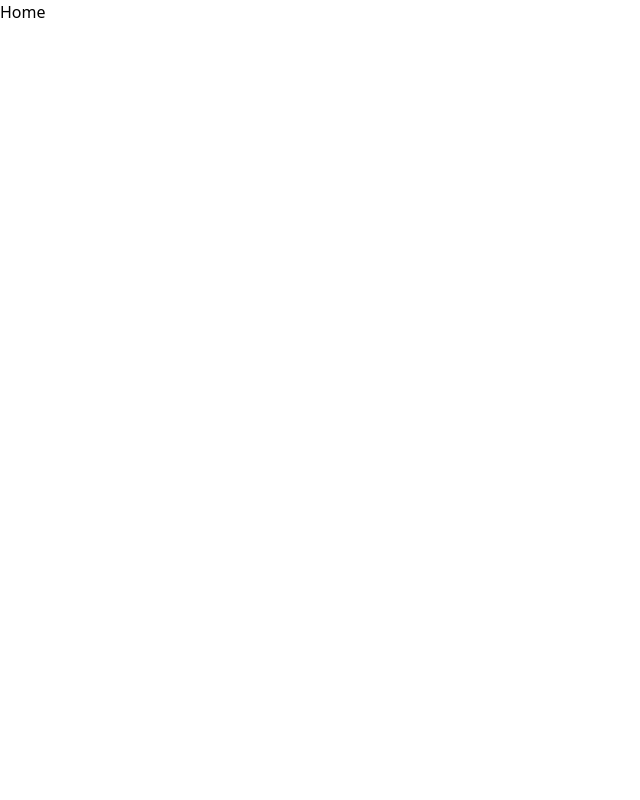
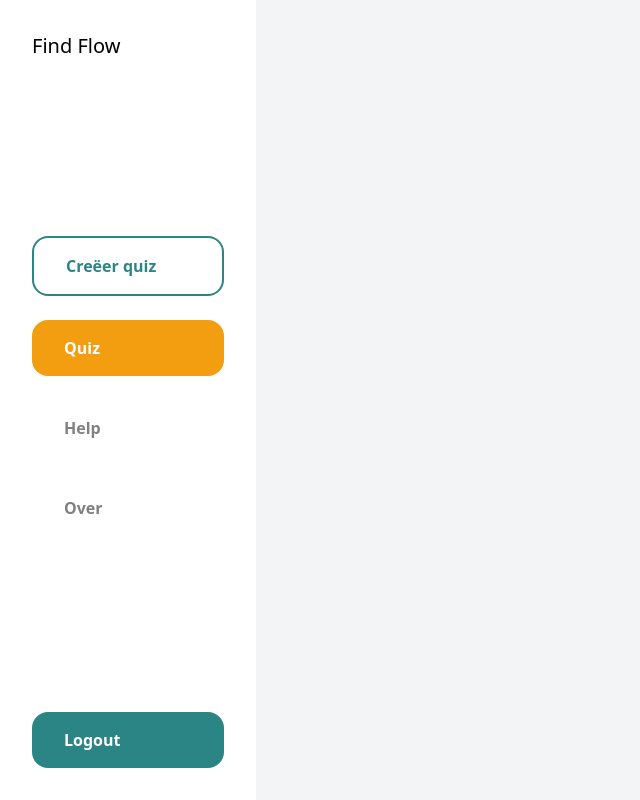
Before and after one commit to joeribreedveld/findflow, a Next.js app: page / in a window 1280 px wide. Shown: the whole page, without its empty margins (0-640 px from the left). Built offline with nearby package versions, Linux system fonts and the light colour scheme.

Commit message:
feat(sidebar): make sidebar with some basic content

```diff
--- /dev/null
+++ b/src/components/common/Sidebar.tsx
@@ -0,0 +1,38 @@
+const Sidebar = () => (
+  <nav className="flex min-h-screen min-w-[16rem] flex-col justify-between p-8">
+    <section>
+      <h1 className="text-xl font-medium">Find Flow</h1>
+    </section>
+    <section>
+      <ul className="flex flex-col gap-6">
+        <li>
+          <button className="w-full rounded-2xl border-2 border-[#2B8585] px-8 py-4 text-left font-semibold text-[#2B8585]">
+            Creëer quiz
+          </button>
+        </li>
+        <li>
+          <button className="w-full rounded-2xl bg-[#F39D10] px-8 py-4 text-left font-semibold text-white">
+            Quiz
+          </button>
+        </li>
+        <li>
+          <button className="w-full rounded-2xl px-8 py-4 text-left font-semibold text-[#808080]">
+            Help
+          </button>
+        </li>
+        <li>
+          <button className="w-full rounded-2xl px-8 py-4 text-left font-semibold text-[#808080]">
+            Over
+          </button>
+        </li>
+      </ul>
+    </section>
+    <section>
+      <button className="w-full rounded-2xl bg-[#2B8585] px-8 py-4 text-left font-semibold text-white">
+        Logout
+      </button>
+    </section>
+  </nav>
+);
+
+export default Sidebar;
--- a/src/pages/index.tsx
+++ b/src/pages/index.tsx
@@ -1,8 +1,14 @@
 // Imports
 import { type NextPage } from "next";
+import Sidebar from "~/components/common/Sidebar";
 
 // Functions
-const Home: NextPage = () => <div>Home</div>;
+const Home: NextPage = () => (
+  <div className="flex">
+    <Sidebar />
+    <div className="h-screen w-full bg-gray-100"></div>
+  </div>
+);
 
 // Exports
 export default Home;
```
